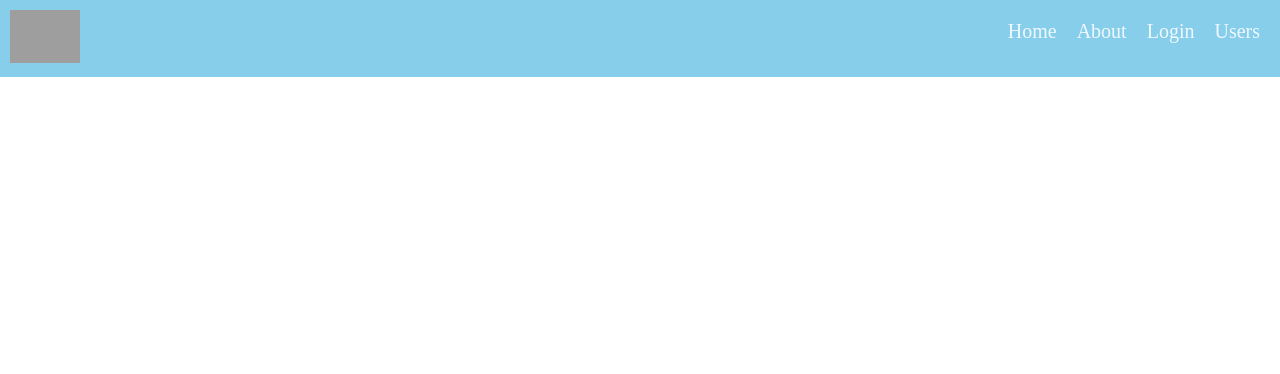
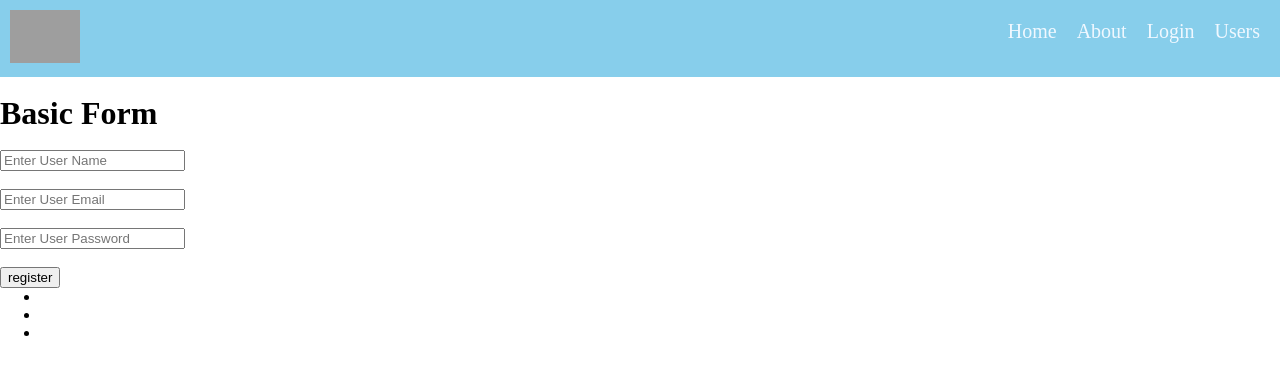
Before and after one commit to faisalmoinuddin99/ProductShut_FrontEnd, an Angular app: page / in a window 1280 px wide. Shown: the top 374 px of the page. Built offline with nearby package versions, Linux system fonts and the light colour scheme; grey boxes are pictures that could not be loaded.

Commit message:
Basic Form | NgFrom

```diff
--- a/src/app/app.component.html
+++ b/src/app/app.component.html
@@ -1 +1,23 @@
 <app-header></app-header>
+<br>
+<h1>{{title}}</h1>
+<br>
+<form #basicForm="ngForm" (ngSubmit)="getData(basicForm.value)">
+    <input type="text" name="user" ngModel placeholder="Enter User Name" id="" />
+    <br>
+    <br>
+    <input type="text" name="email" ngModel placeholder="Enter User Email" id="">
+    <br>
+    <br>
+    <input type="password" name="password" ngModel placeholder="Enter User Password" id="">
+    <br>
+    <br>
+    <button>register</button>
+</form>
+
+
+<ul>
+    <li>{{formData.user}}</li>
+    <li>{{formData.email}}</li>
+    <li>{{formData.password}}</li>
+</ul>
--- a/src/app/app.component.ts
+++ b/src/app/app.component.ts
@@ -1,4 +1,5 @@
 import { Component } from '@angular/core';
+import {NgForm} from '@angular/forms'
 
 @Component({
   selector: 'app-root',
@@ -6,9 +7,11 @@ import { Component } from '@angular/core';
   styleUrls: ['./app.component.css']
 })
 export class AppComponent {
-  title: string = 'Style Binding';
-  color = 'red'
-  bgColor='yellow'
+  title: string = 'Basic Form';
+  formData: any ={};
 
-
+  getData(data:NgForm){
+    console.log(data);
+    this.formData =  data
+  }
 }
--- a/src/app/app.module.ts
+++ b/src/app/app.module.ts
@@ -3,7 +3,7 @@ import { BrowserModule } from '@angular/platform-browser';
 
 import { AppComponent } from './app.component';
 import { HeaderComponent } from './header/header.component';
-
+import {FormsModule} from '@angular/forms'
 
 
 @NgModule({
@@ -17,6 +17,7 @@ import { HeaderComponent } from './header/header.component';
   // used to register modules
   imports: [
     BrowserModule,
+    FormsModule
 
   ],
   providers: [],
```
